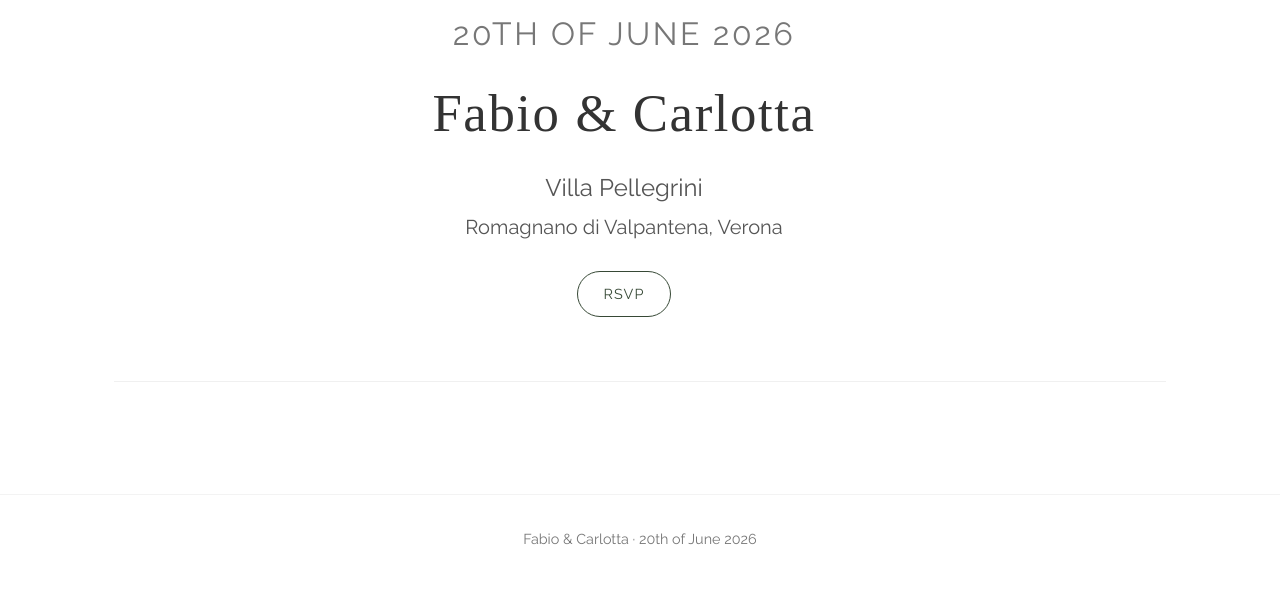
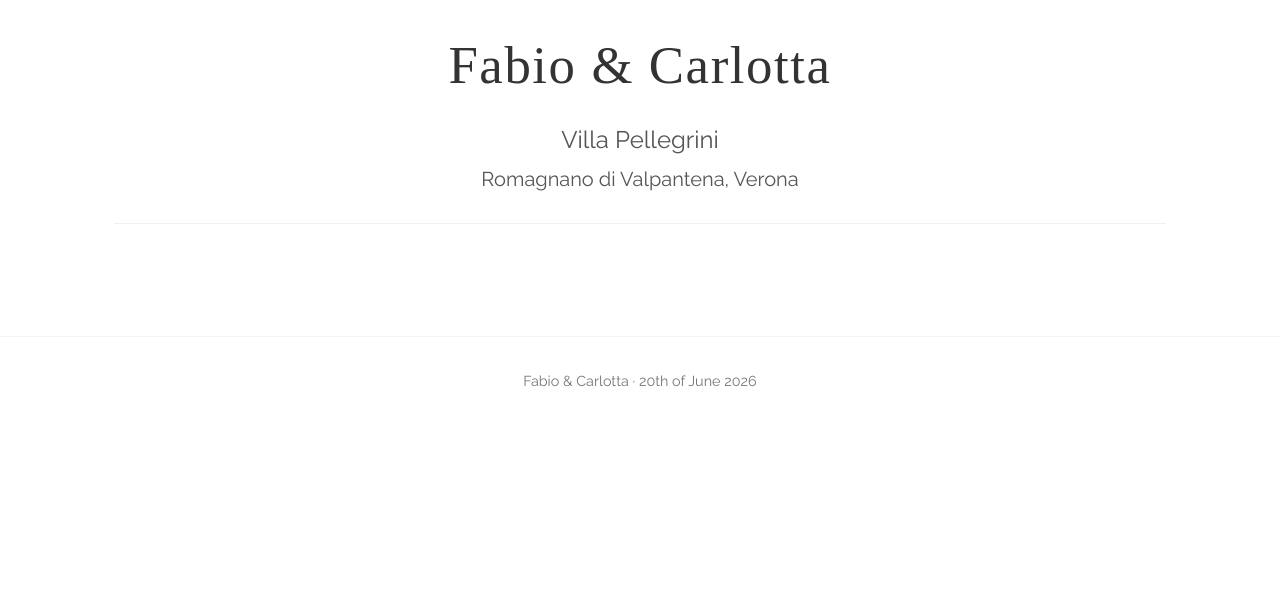
Before and after one commit to fabiolucidi/fabioecarlotta.github.io, a Jekyll site: the page built from index.md, in a window 1280 px wide. Shown: the part 512-1110 px from the top of the page. Built offline with Jekyll 4.4.1, drawn with Linux system fonts in a browser that asks for light colours; some web fonts are replaced; after the commit the page ends 952 px from its top, so only the background shows below that.

Commit message:
CSS Fixes

```diff
--- a/_includes/header.html
+++ b/_includes/header.html
@@ -35,7 +35,7 @@
       <p class="hero-location2">
         {{ site.wedding.location_line2 }}
       </p>
-      <a href="{{ site.wedding.rsvp_link }}" class="btn-primary">RSVP</a>
+     <!-- <a href="{{ site.wedding.rsvp_link }}" class="btn-primary">RSVP</a> -->
     </div>
 
   </section>
--- a/assets/css/style.css
+++ b/assets/css/style.css
@@ -109,17 +109,17 @@ main {
 .hero {
   display: flex;
   grid-template-columns: minmax(0, 1.1fr) minmax(0, 0.9fr);
-  gap: 3rem;
+  /* gap: 3rem; */
   align-items: center;
-  padding: 3rem 0 4rem;
+  /* padding: 3rem 0 4rem; */
   border-bottom: 1px solid #f0f0f0;
- justify-content: center;
+  justify-content: center;
   margin: 0 auto;
 }
 
 .hero-text {
   justify-content: center;
-  padding-right: 2rem;
+  /*padding-right: 2rem; */
   text-align: center;
 }
 
@@ -168,6 +168,7 @@ main {
   display: flex;
   justify-content: center;
   align-items: flex-start;
+  text-align: center;
 }
 
 .hero-image img {
@@ -420,12 +421,9 @@ main {
 .commit a {
     text-decoration: none;
     font-family: Menlo, Consolas, Monaco, "Courier New", Courier, monospace
-    font-size: 1rem;
+    font-size: 0.75rem;
     font-weight: 400;
     padding: 0.5em;
-    margin-top: 2em;
-    margin-bottom: 1em;
     display: inline-block;
-    color: #404040;
 
 }
```
